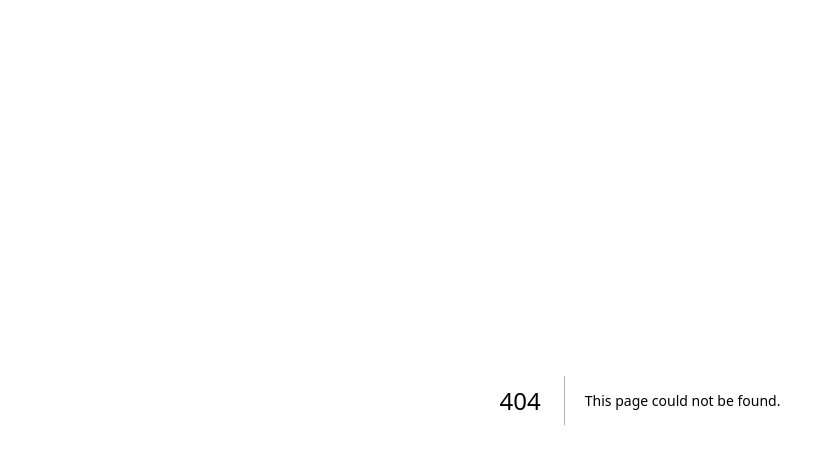
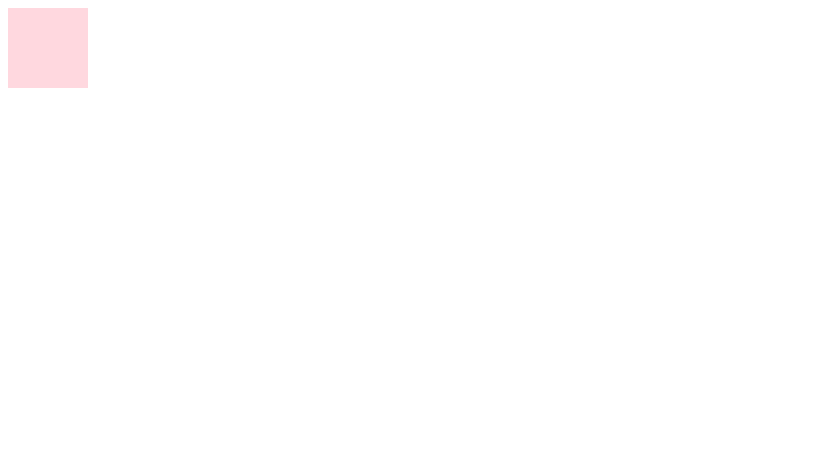
Before and after one commit to gauravshuklarwit/new-web-features, a Next.js app: page /color-functions in a window 1280 px wide. Before the commit this address had no page. Shown: the top 464 px of the page, without its empty margins (0-835 px from the left). Built offline with nearby package versions, Linux system fonts and the light colour scheme.

Commit message:
Learn new color space functions

```diff
--- /dev/null
+++ b/src/app/color-functions/page.css
@@ -0,0 +1,10 @@
+.box {
+  width: 5rem;
+  height: 5rem;
+
+  /* background-color: color(display-p3 1 2 4); */
+  /* background-color: color(xyz 1 3 4); */
+
+  /* background-color: color-mix(in srgb, red 15%, blue 10%); */
+  background-color: color-mix(in oklch, blue 15%, white);
+}
--- /dev/null
+++ b/src/app/color-functions/page.tsx
@@ -0,0 +1,9 @@
+import "./page.css";
+
+export default function Page() {
+  return (
+    <div>
+      <div className="box"></div>
+    </div>
+  );
+}
--- a/src/app/page.tsx
+++ b/src/app/page.tsx
@@ -15,6 +15,9 @@
         <li>
           <Link href="/form-component">Form Component</Link>
         </li>
+        <li>
+          <Link href="/color-functions">New CSS color spaces and functions</Link>
+        </li>
       </ol>
     </div>
   );
```
